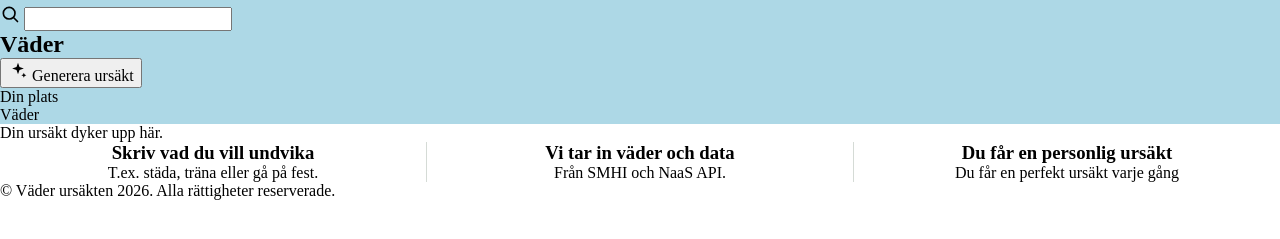
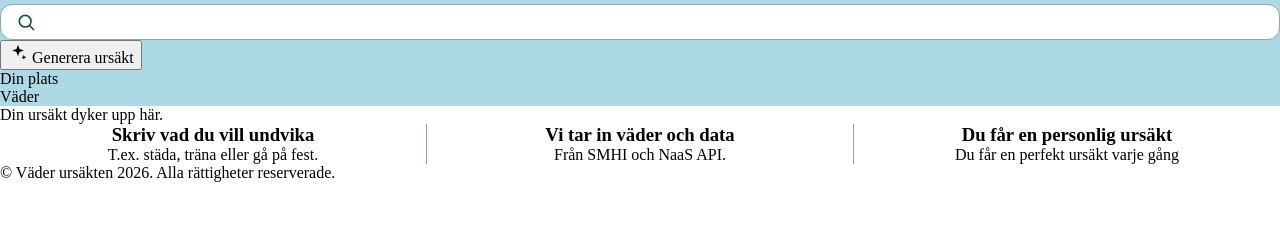
Before and after one commit to lindqvistrl/Ursakten, a website built with Vite: page index.html in a window 1280 px wide. Shown: the part 119-358 px from the top of the page. Built offline with nearby package versions, Linux system fonts and the light colour scheme.

Commit message:
Styla textinput med sökikon inuti (#41)
Lägger också till variabeln $ram och använder den i avdelarna i Så funkar det.

```diff
--- a/index.html
+++ b/index.html
@@ -39,7 +39,6 @@
       <input type="text" id="undvika" name="undvika">
     </div>
     <div id="app">
-      <h2>Väder</h2>
     </div>
     <button type="button" id="generera">
       <svg class="ikon" aria-hidden="true" viewBox="0 0 24 24" width="20" height="20" fill="currentColor">
--- a/src/style.scss
+++ b/src/style.scss
@@ -6,6 +6,7 @@ $bakgrund-ljus: #F2F2F2;
 $text: #1F2A26;
 $accent: #1F4D40;
 $accent-sol: #E0A93B;
+$ram: #92a2ae;
 
 //Fontstorlekar
 $font-liten: 0.875rem;
@@ -60,13 +61,37 @@ header {
   display: flex;
 }
 
-//Skapar utrymme mellan varje list item.
+//Stegen delar bredden lika, texten centrerad
 .sa-funkar-det li {
   flex: 1;
   text-align: center;
-  padding: 0 1rem;
+  padding: 0 $spacing-m;
 }
 
 .sa-funkar-det li + li {
-  border-left: 1px solid #D5DBD6;
+  border-left: 1px solid $ram;
 }
+
+// Sökfält med ikon inuti
+.sokfalt {
+  position: relative;
+}
+
+.sokfalt .ikon {
+  position: absolute;
+  left: $spacing-m;
+  top: 50%;
+  transform: translateY(-50%);
+  color: $accent;
+  pointer-events: none;
+}
+
+.sokfalt input {
+  width: 100%;
+  padding: $spacing-s $spacing-m;
+  padding-left: 2.75rem;
+  box-sizing: border-box;
+  border: 1.5px solid $ram;
+  border-radius: 0.75rem;
+  font-size: $font-bas;
+}
```
